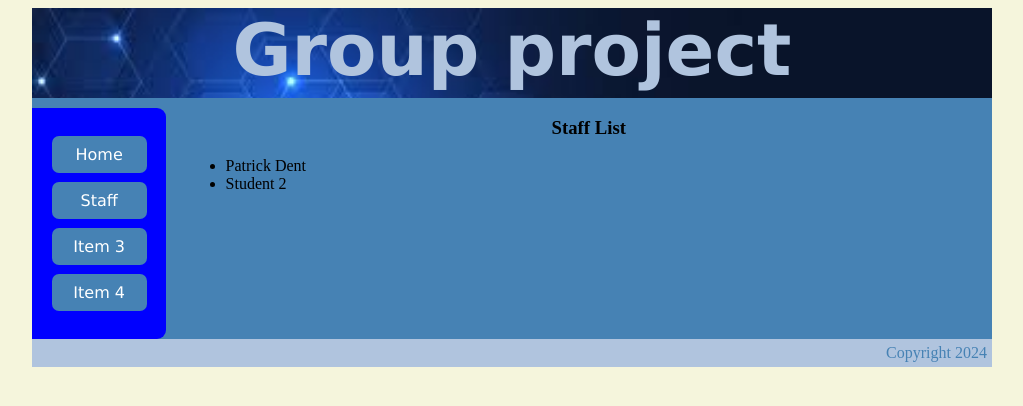
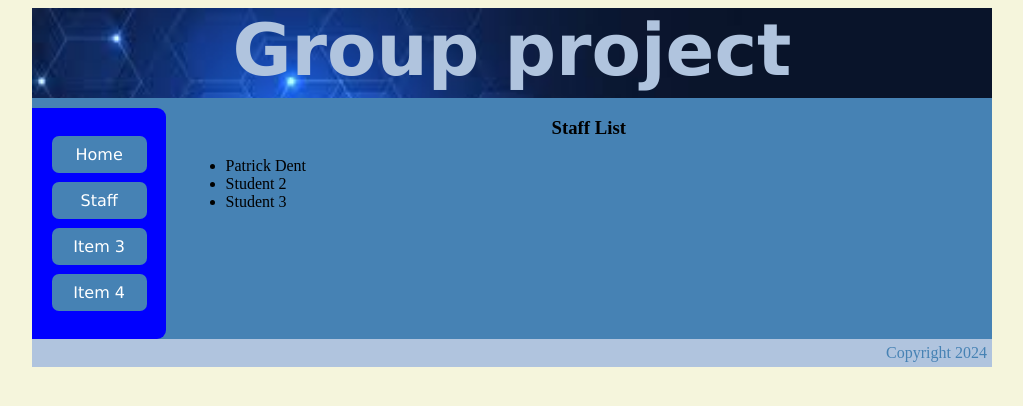
Before and after one commit to iyawebdev/testproject, a PHP site: page /staff.php in a window 1280 px wide. Shown: the top 406 px of the page, without its empty margins (128-1151 px from the left). Run offline with PHP 8.4, Linux system fonts and the light colour scheme.

Commit message:
Update staff.php
added 3

```diff
--- a/staff.php
+++ b/staff.php
@@ -22,6 +22,7 @@
         <ul>
             <li>Patrick Dent</li>
             <li>Student 2</li>
+<li>Student 3</li>
             <!-- add more -->
         </ul>
 
```
